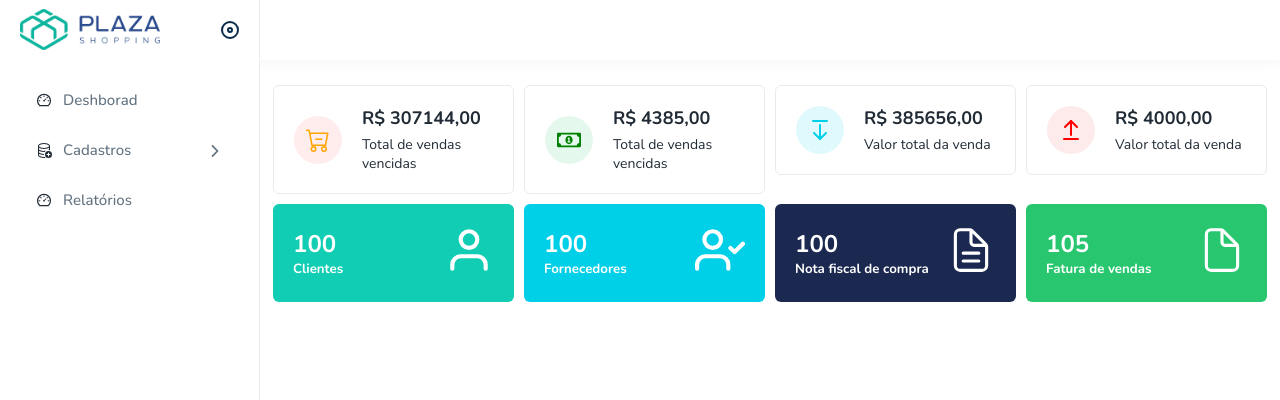
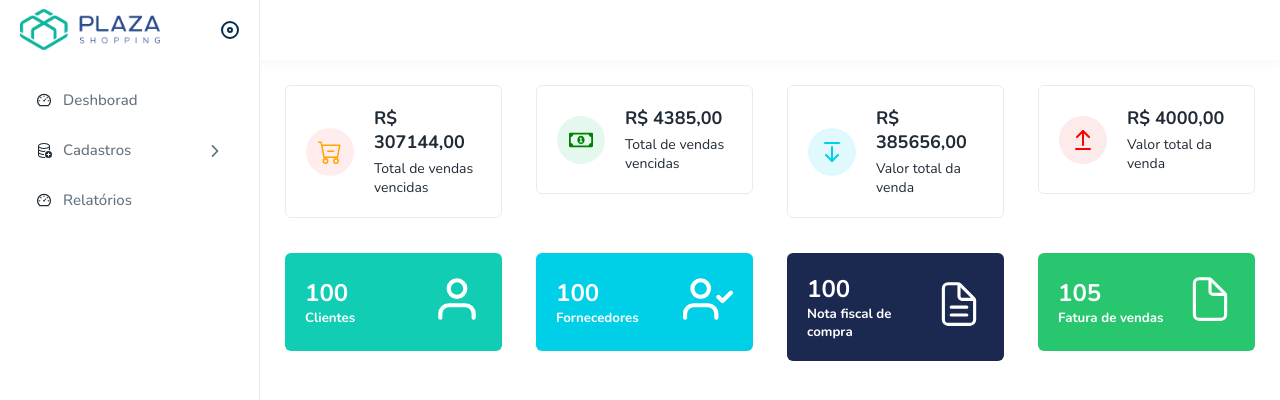
Before and after one commit to iraeveras/auditoria_loja, a React (Vite) app: page / in a window 1280 px wide. Shown: the top 400 px of the page. Built offline with nearby package versions, Linux system fonts and the light colour scheme.

Commit message:
adicionado styles a nova div card

```diff
--- a/src/Components/Cardwidget/Cardwidget.css
+++ b/src/Components/Cardwidget/Cardwidget.css
@@ -1,8 +1,12 @@
+.card {
+    display: block;
+    padding: 0 12px;
+}
 .dash_widget {
     display: flex;
     align-items: center;
     background: #FFF;
-    margin: 0 0 0px;
+    margin: 0 0 25px;
     border-radius: 6px;
     padding: 20px;
     border: 1px solid #e8ebed;
```
